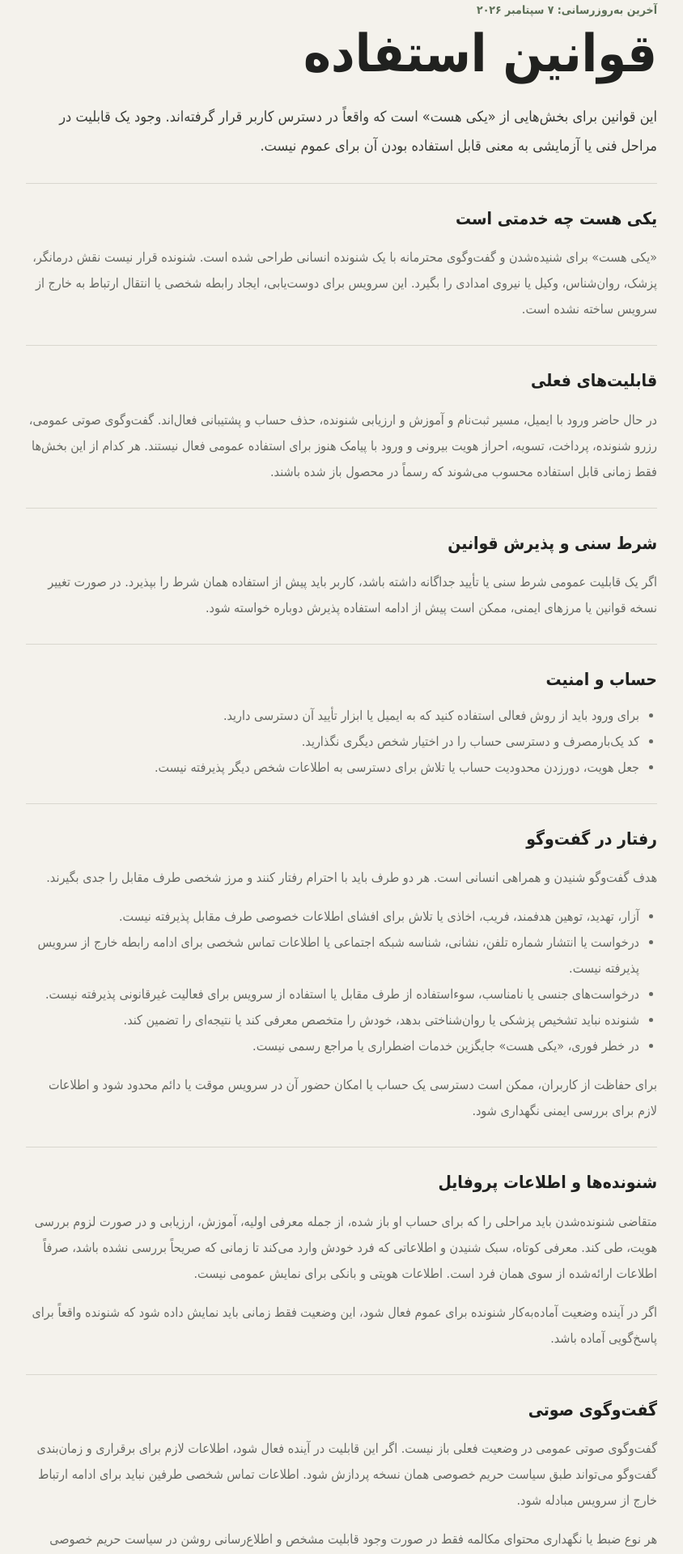
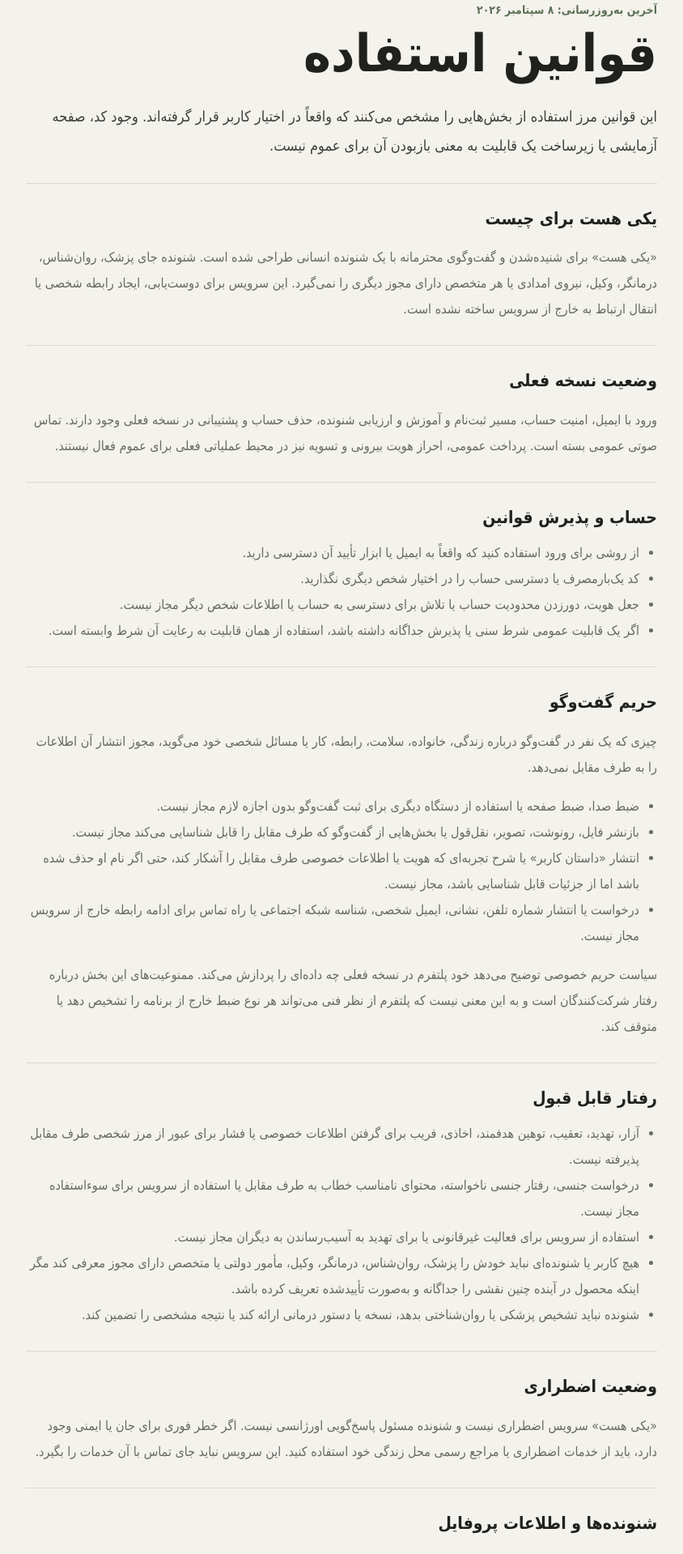
Before and after one commit to morfisam25-tech/YEKI-HAST, a Next.js app in the folder apps/web/: page /terms in a window 1280 px wide. Shown: the part 140-2059 px from the top of the page at 81% size, without its empty margins (340-1184 px from the left). Built offline with nearby package versions, Linux system fonts and the light colour scheme.

Commit message:
ux: strengthen terms around privacy safety and conduct

```diff
--- a/apps/web/app/terms/page.tsx
+++ b/apps/web/app/terms/page.tsx
@@ -2,7 +2,7 @@ import type { Metadata } from 'next';
 
 export const metadata: Metadata = {
   title: 'قوانین استفاده | یکی هست',
-  description: 'قوانین استفاده از یکی هست و مرزهای رفتاری کاربران و شنونده‌ها',
+  description: 'قوانین استفاده از یکی هست؛ مرزهای رفتاری، حریم گفت‌وگو و محدودیت‌های سرویس',
 };
 
 export default function TermsPage() {
@@ -14,107 +14,122 @@ export default function TermsPage() {
       </header>
 
       <article className="legal-page" aria-labelledby="terms-title">
-        <p className="kicker">آخرین به‌روزرسانی: ۷ سپتامبر ۲۰۲۶</p>
+        <p className="kicker">آخرین به‌روزرسانی: ۸ سپتامبر ۲۰۲۶</p>
         <h1 id="terms-title">قوانین استفاده</h1>
         <p className="legal-lead">
-          این قوانین برای بخش‌هایی از «یکی هست» است که واقعاً در دسترس کاربر قرار گرفته‌اند. وجود یک قابلیت در مراحل فنی یا آزمایشی به معنی قابل استفاده بودن آن برای عموم نیست.
+          این قوانین مرز استفاده از بخش‌هایی را مشخص می‌کنند که واقعاً در اختیار کاربر قرار گرفته‌اند. وجود کد، صفحه آزمایشی یا زیرساخت یک قابلیت به معنی بازبودن آن برای عموم نیست.
         </p>
 
         <section className="legal-section">
-          <h2>یکی هست چه خدمتی است</h2>
+          <h2>یکی هست برای چیست</h2>
           <p>
-            «یکی هست» برای شنیده‌شدن و گفت‌وگوی محترمانه با یک شنونده انسانی طراحی شده است. شنونده قرار نیست نقش درمانگر، پزشک، روان‌شناس، وکیل یا نیروی امدادی را بگیرد. این سرویس برای دوست‌یابی، ایجاد رابطه شخصی یا انتقال ارتباط به خارج از سرویس ساخته نشده است.
+            «یکی هست» برای شنیده‌شدن و گفت‌وگوی محترمانه با یک شنونده انسانی طراحی شده است. شنونده جای پزشک، روان‌شناس، درمانگر، وکیل، نیروی امدادی یا هر متخصص دارای مجوز دیگری را نمی‌گیرد. این سرویس برای دوست‌یابی، ایجاد رابطه شخصی یا انتقال ارتباط به خارج از سرویس ساخته نشده است.
           </p>
         </section>
 
         <section className="legal-section">
-          <h2>قابلیت‌های فعلی</h2>
+          <h2>وضعیت نسخه فعلی</h2>
           <p>
-            در حال حاضر ورود با ایمیل، مسیر ثبت‌نام و آموزش و ارزیابی شنونده، حذف حساب و پشتیبانی فعال‌اند. گفت‌وگوی صوتی عمومی، رزرو شنونده، پرداخت، تسویه، احراز هویت بیرونی و ورود با پیامک هنوز برای استفاده عمومی فعال نیستند. هر کدام از این بخش‌ها فقط زمانی قابل استفاده محسوب می‌شوند که رسماً در محصول باز شده باشند.
+            ورود با ایمیل، امنیت حساب، مسیر ثبت‌نام و آموزش و ارزیابی شنونده، حذف حساب و پشتیبانی در نسخه فعلی وجود دارند. تماس صوتی عمومی بسته است. پرداخت عمومی، احراز هویت بیرونی و تسویه نیز در محیط عملیاتی فعلی برای عموم فعال نیستند.
           </p>
         </section>
 
         <section className="legal-section">
-          <h2>شرط سنی و پذیرش قوانین</h2>
+          <h2>حساب و پذیرش قوانین</h2>
+          <ul>
+            <li>از روشی برای ورود استفاده کنید که واقعاً به ایمیل یا ابزار تأیید آن دسترسی دارید.</li>
+            <li>کد یک‌بارمصرف یا دسترسی حساب را در اختیار شخص دیگری نگذارید.</li>
+            <li>جعل هویت، دورزدن محدودیت حساب یا تلاش برای دسترسی به حساب یا اطلاعات شخص دیگر مجاز نیست.</li>
+            <li>اگر یک قابلیت عمومی شرط سنی یا پذیرش جداگانه داشته باشد، استفاده از همان قابلیت به رعایت آن شرط وابسته است.</li>
+          </ul>
+        </section>
+
+        <section className="legal-section">
+          <h2>حریم گفت‌وگو</h2>
           <p>
-            اگر یک قابلیت عمومی شرط سنی یا تأیید جداگانه داشته باشد، کاربر باید پیش از استفاده همان شرط را بپذیرد. در صورت تغییر نسخه قوانین یا مرزهای ایمنی، ممکن است پیش از ادامه استفاده پذیرش دوباره خواسته شود.
+            چیزی که یک نفر در گفت‌وگو درباره زندگی، خانواده، سلامت، رابطه، کار یا مسائل شخصی خود می‌گوید، مجوز انتشار آن اطلاعات را به طرف مقابل نمی‌دهد.
+          </p>
+          <ul>
+            <li>ضبط صدا، ضبط صفحه یا استفاده از دستگاه دیگری برای ثبت گفت‌وگو بدون اجازه لازم مجاز نیست.</li>
+            <li>بازنشر فایل، رونوشت، تصویر، نقل‌قول یا بخش‌هایی از گفت‌وگو که طرف مقابل را قابل شناسایی می‌کند مجاز نیست.</li>
+            <li>انتشار «داستان کاربر» یا شرح تجربه‌ای که هویت یا اطلاعات خصوصی طرف مقابل را آشکار کند، حتی اگر نام او حذف شده باشد اما از جزئیات قابل شناسایی باشد، مجاز نیست.</li>
+            <li>درخواست یا انتشار شماره تلفن، نشانی، ایمیل شخصی، شناسه شبکه اجتماعی یا راه تماس برای ادامه رابطه خارج از سرویس مجاز نیست.</li>
+          </ul>
+          <p>
+            سیاست حریم خصوصی توضیح می‌دهد خود پلتفرم در نسخه فعلی چه داده‌ای را پردازش می‌کند. ممنوعیت‌های این بخش درباره رفتار شرکت‌کنندگان است و به این معنی نیست که پلتفرم از نظر فنی می‌تواند هر نوع ضبط خارج از برنامه را تشخیص دهد یا متوقف کند.
           </p>
         </section>
 
         <section className="legal-section">
-          <h2>حساب و امنیت</h2>
+          <h2>رفتار قابل قبول</h2>
           <ul>
-            <li>برای ورود باید از روش فعالی استفاده کنید که به ایمیل یا ابزار تأیید آن دسترسی دارید.</li>
-            <li>کد یک‌بارمصرف و دسترسی حساب را در اختیار شخص دیگری نگذارید.</li>
-            <li>جعل هویت، دورزدن محدودیت حساب یا تلاش برای دسترسی به اطلاعات شخص دیگر پذیرفته نیست.</li>
+            <li>آزار، تهدید، تعقیب، توهین هدفمند، اخاذی، فریب برای گرفتن اطلاعات خصوصی یا فشار برای عبور از مرز شخصی طرف مقابل پذیرفته نیست.</li>
+            <li>درخواست جنسی، رفتار جنسی ناخواسته، محتوای نامناسب خطاب به طرف مقابل یا استفاده از سرویس برای سوءاستفاده مجاز نیست.</li>
+            <li>استفاده از سرویس برای فعالیت غیرقانونی یا برای تهدید به آسیب‌رساندن به دیگران مجاز نیست.</li>
+            <li>هیچ کاربر یا شنونده‌ای نباید خودش را پزشک، روان‌شناس، درمانگر، وکیل، مأمور دولتی یا متخصص دارای مجوز معرفی کند مگر اینکه محصول در آینده چنین نقشی را جداگانه و به‌صورت تأییدشده تعریف کرده باشد.</li>
+            <li>شنونده نباید تشخیص پزشکی یا روان‌شناختی بدهد، نسخه یا دستور درمانی ارائه کند یا نتیجه مشخصی را تضمین کند.</li>
           </ul>
         </section>
 
         <section className="legal-section">
-          <h2>رفتار در گفت‌وگو</h2>
+          <h2>وضعیت اضطراری</h2>
           <p>
-            هدف گفت‌وگو شنیدن و همراهی انسانی است. هر دو طرف باید با احترام رفتار کنند و مرز شخصی طرف مقابل را جدی بگیرند.
-          </p>
-          <ul>
-            <li>آزار، تهدید، توهین هدفمند، فریب، اخاذی یا تلاش برای افشای اطلاعات خصوصی طرف مقابل پذیرفته نیست.</li>
-            <li>درخواست یا انتشار شماره تلفن، نشانی، شناسه شبکه اجتماعی یا اطلاعات تماس شخصی برای ادامه رابطه خارج از سرویس پذیرفته نیست.</li>
-            <li>درخواست‌های جنسی یا نامناسب، سوءاستفاده از طرف مقابل یا استفاده از سرویس برای فعالیت غیرقانونی پذیرفته نیست.</li>
-            <li>شنونده نباید تشخیص پزشکی یا روان‌شناختی بدهد، خودش را متخصص معرفی کند یا نتیجه‌ای را تضمین کند.</li>
-            <li>در خطر فوری، «یکی هست» جایگزین خدمات اضطراری یا مراجع رسمی نیست.</li>
-          </ul>
-          <p>
-            برای حفاظت از کاربران، ممکن است دسترسی یک حساب یا امکان حضور آن در سرویس موقت یا دائم محدود شود و اطلاعات لازم برای بررسی ایمنی نگهداری شود.
+            «یکی هست» سرویس اضطراری نیست و شنونده مسئول پاسخ‌گویی اورژانسی نیست. اگر خطر فوری برای جان یا ایمنی وجود دارد، باید از خدمات اضطراری یا مراجع رسمی محل زندگی خود استفاده کنید. این سرویس نباید جای تماس با آن خدمات را بگیرد.
           </p>
         </section>
 
         <section className="legal-section">
           <h2>شنونده‌ها و اطلاعات پروفایل</h2>
           <p>
-            متقاضی شنونده‌شدن باید مراحلی را که برای حساب او باز شده، از جمله معرفی اولیه، آموزش، ارزیابی و در صورت لزوم بررسی هویت، طی کند. معرفی کوتاه، سبک شنیدن و اطلاعاتی که فرد خودش وارد می‌کند تا زمانی که صریحاً بررسی نشده باشد، صرفاً اطلاعات ارائه‌شده از سوی همان فرد است. اطلاعات هویتی و بانکی برای نمایش عمومی نیست.
+            متقاضی شنونده‌شدن باید مراحلی را که برای حساب او باز شده طی کند. معرفی کوتاه، سبک شنیدن و اطلاعاتی که فرد خودش وارد می‌کند تا زمانی که صریحاً بررسی نشده باشد، اطلاعات ارائه‌شده از سوی همان فرد است. اطلاعات هویتی و بانکی برای نمایش عمومی نیست.
           </p>
           <p>
-            اگر در آینده وضعیت آماده‌به‌کار شنونده برای عموم فعال شود، این وضعیت فقط زمانی باید نمایش داده شود که شنونده واقعاً برای پاسخ‌گویی آماده باشد.
+            شنونده باید مرز حرفه‌ای این نقش را حفظ کند: هدف، شنیدن و همراهی است؛ نه ایجاد وابستگی شخصی، گرفتن اطلاعات تماس، فروش خدمت بیرونی یا تبدیل گفت‌وگو به رابطه خارج از سرویس.
           </p>
         </section>
 
         <section className="legal-section">
-          <h2>گفت‌وگوی صوتی</h2>
+          <h2>تماس صوتی</h2>
           <p>
-            گفت‌وگوی صوتی عمومی در وضعیت فعلی باز نیست. اگر این قابلیت در آینده فعال شود، اطلاعات لازم برای برقراری و زمان‌بندی گفت‌وگو می‌تواند طبق سیاست حریم خصوصی همان نسخه پردازش شود. اطلاعات تماس شخصی طرفین نباید برای ادامه ارتباط خارج از سرویس مبادله شود.
+            تماس صوتی عمومی در وضعیت فعلی باز نیست. اگر این قابلیت در آینده فعال شود، اطلاعات لازم برای برقراری و اداره تماس طبق سیاست حریم خصوصی همان نسخه پردازش می‌شود. فعال‌شدن تماس، ممنوعیت ضبط و بازنشر بدون اجازه لازم یا تبادل اطلاعات تماس شخصی را تغییر نمی‌دهد.
           </p>
           <p>
-            هر نوع ضبط یا نگهداری محتوای مکالمه فقط در صورت وجود قابلیت مشخص و اطلاع‌رسانی روشن در سیاست حریم خصوصی همان نسخه قابل انجام است.
+            پیاده‌سازی فعلی پلتفرم مسیر backend برای ضبط یا ذخیره محتوای صوتی مکالمه ندارد. اگر خود پلتفرم در آینده قابلیت ضبط ایجاد کند، باید پیش از استفاده عمومی، سیاست حریم خصوصی و اطلاع‌رسانی داخل محصول با رفتار واقعی آن قابلیت هماهنگ شود.
+          </p>
+        </section>
+
+        <section className="legal-section">
+          <h2>محدودیت یا قطع دسترسی</h2>
+          <p>
+            برای رسیدگی به سوءاستفاده، خطر ایمنی، جعل هویت یا نقض این قوانین، ممکن است دسترسی یک حساب یا امکان حضور آن در بخش‌های سرویس محدود شود. داده‌ای که برای بررسی ایمنی یا یک رابطه عملیاتی نگهداری‌حساس لازم باشد می‌تواند مانع حذف فوری حساب شود؛ ثبت درخواست حذف با اعلام حذف کامل یکسان نیست.
           </p>
         </section>
 
         <section className="legal-section">
           <h2>پرداخت و تسویه</h2>
           <p>
-            پرداخت و تسویه عمومی در وضعیت فعلی فعال نیست. اگر این بخش‌ها بعداً باز شوند، مبلغ و وضعیت هر پرداخت یا تسویه باید بر اساس رکورد واقعی همان سرویس ثبت شود؛ نتیجه نامشخص نباید به‌عنوان پرداخت موفق نمایش داده شود.
+            پرداخت و تسویه عمومی در وضعیت فعلی فعال نیست. اگر این بخش‌ها بعداً باز شوند، مبلغ و وضعیت هر پرداخت یا تسویه باید از رکورد واقعی همان عملیات بیاید. نتیجه نامشخص نباید به‌عنوان پرداخت یا تسویه موفق نمایش داده شود.
           </p>
         </section>
 
         <section className="legal-section">
           <h2>حذف حساب</h2>
           <p>
-            کاربر می‌تواند از صفحه اختصاصی، حذف حساب را درخواست کند. اگر سابقه‌ای وجود داشته باشد که نگهداری موقت آن برای رسیدگی مالی، ایمنی، گزارش یا الزام معتبر دیگری لازم باشد، ممکن است حذف کامل تا پایان آن بررسی ادامه پیدا کند. ثبت درخواست حذف با اعلام حذف کامل یکسان نیست.
+            کاربر می‌تواند از <a href="/account/delete">صفحه حذف حساب</a> درخواست حذف را شروع کند. بعد از پذیرش درخواست، نشست‌های فعال لغو می‌شوند. اگر حذف فیزیکی همان لحظه ممکن باشد، صفحه آن را به‌عنوان حذف کامل اعلام می‌کند. اگر سابقه نگهداری‌حساس مانع حذف فوری باشد، درخواست برای بررسی باقی می‌ماند و نباید با حذف کامل اشتباه گرفته شود.
           </p>
-          <p><a href="/account/delete">صفحه حذف حساب</a></p>
         </section>
 
         <section className="legal-section">
           <h2>پشتیبانی</h2>
           <p>
-            برای پرسش درباره حساب، قوانین یا سرویس می‌توانید به{' '}
-            <a href="mailto:sales@uniqueholding.com.tr">sales@uniqueholding.com.tr</a>{' '}
-            ایمیل بزنید.
+            برای پرسش درباره حساب، قوانین یا سرویس می‌توانید به <a href="mailto:sales@uniqueholding.com.tr">sales@uniqueholding.com.tr</a> ایمیل بزنید.
           </p>
         </section>
 
         <section className="legal-section">
-          <h2>تغییر این قوانین</h2>
+          <h2>تغییر قوانین</h2>
           <p>
-            اگر قابلیت عمومی، مدل پرداخت یا نحوه استفاده از اطلاعات تغییر کند، متن مرتبط باید پیش از ارائه عمومی همان تغییر بازبینی شود. تاریخ بالای صفحه آخرین زمان بازبینی این متن را نشان می‌دهد.
+            اگر قابلیت عمومی، مدل پرداخت، شیوه استفاده از داده یا مرزهای ایمنی تغییر کند، متن مرتبط باید پیش از ارائه عمومی همان تغییر بازبینی شود. تاریخ بالای صفحه زمان آخرین بازبینی این متن را نشان می‌دهد.
           </p>
         </section>
       </article>
```
